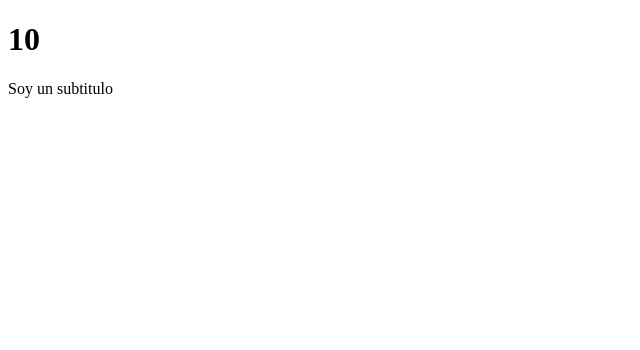
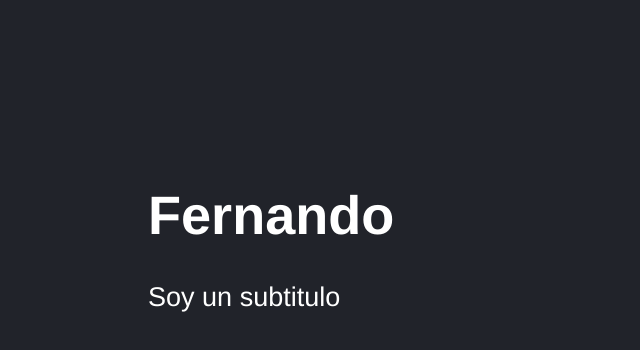
Before and after one commit to osmanjosue/react, a React (Vite) app: page / in a window 1280 px wide. Shown: the top 350 px of the page, without its empty margins (0-640 px from the left). Built offline with nearby package versions, Linux system fonts and the light colour scheme.

Commit message:
Colocar estilos CSS

```diff
--- a/src/FirsApp.jsx
+++ b/src/FirsApp.jsx
@@ -1,18 +1,9 @@
 //RAFTC PARA SNIPET
-const newMessage = {
-    message: 'Hola Mundo',
-    title: 'Fernando',
-}
-
-const fnctn = ()=>{
-   return 5 + 5;
-}
-/* const newMessage = [1,2,3,4,5,6,7,8,9]; */
 
 export const FirsApp = () => {
 return (
         <>
-            <h1>{fnctn()}</h1>
+            <h1>Fernando</h1>
             {/* <code>{JSON.stringify(newMessage)}</code> */}
             <p>Soy un subtitulo</p>
         </>
--- a/src/main.jsx
+++ b/src/main.jsx
@@ -1,7 +1,9 @@
 import React from 'react';
 import ReactDOM from 'react-dom/client';
+
 import {FirsApp} from './FirsApp';
 /* import {HelloWorldApp} from './HelloWorldApp' */
+import './styles.css';
 
 
     ReactDOM.createRoot(document.getElementById('root')).render(
--- /dev/null
+++ b/src/styles.css
@@ -0,0 +1,7 @@
+html, body {
+    background-color: #21232a;
+    color: white;
+    font-family: Helvetica, Arial, sans-serif;
+    font-size: 1.3rem;
+    padding: 70px;
+}
```
